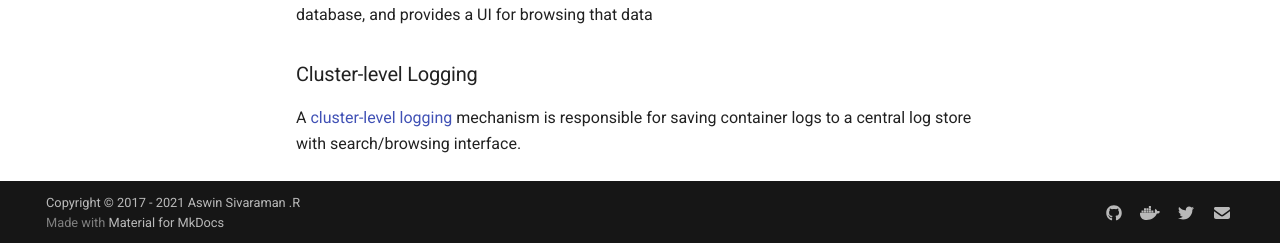
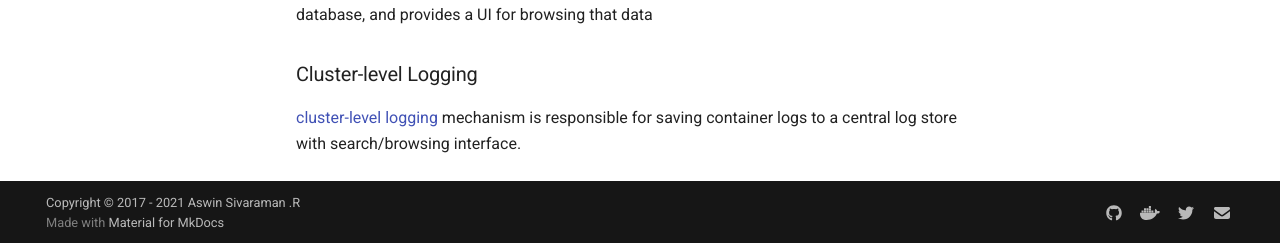
Before and after one commit to asivaramanr/wiki, an MkDocs documentation site: the page built from docs/Kubernetes/Overview_Kubernetes.md, in a window 1280 px wide and 900 px high, scrolled down 4002 px. Shown: the part 654-897 px from the top of the window. Built offline with MkDocs 1.6.1 and Material for MkDocs 9.7.7, drawn with Linux system fonts in a browser that asks for light colours; comment, search, counter and statistics services are not loaded.

Commit message:
Corrected the blankspace

```diff
--- a/docs/Kubernetes/Overview_Kubernetes.md
+++ b/docs/Kubernetes/Overview_Kubernetes.md
@@ -1,4 +1,3 @@
-
 # Kubernetes
 
 
@@ -125,4 +124,4 @@ Containers started by Kubernetes automatically include this DNS server in their
 
 ### Cluster-level Logging
 
-A [cluster-level logging](https://kubernetes.io/docs/concepts/cluster-administration/logging/) mechanism is responsible for saving container logs to a central log store with search/browsing interface.
+[cluster-level logging](https://kubernetes.io/docs/concepts/cluster-administration/logging/) mechanism is responsible for saving container logs to a central log store with search/browsing interface.
```
Also changed, not shown: 1 other file.
